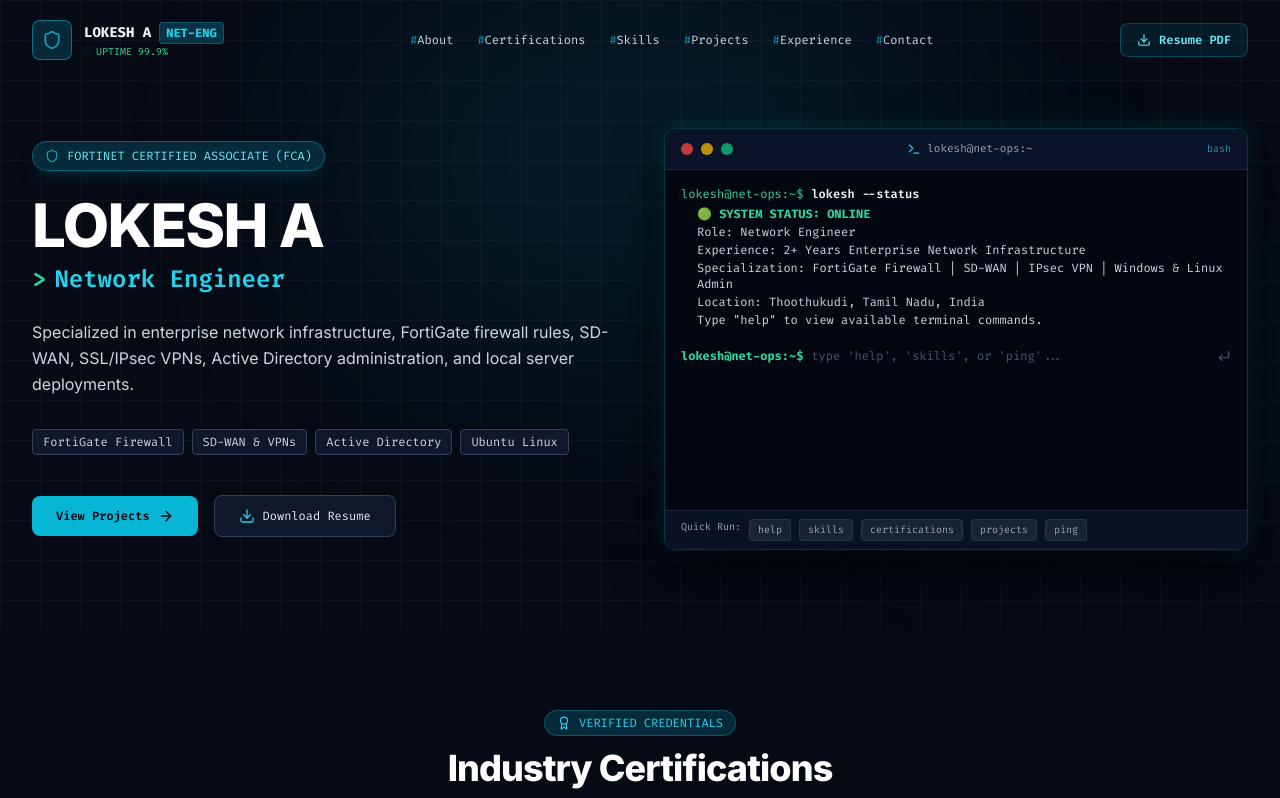
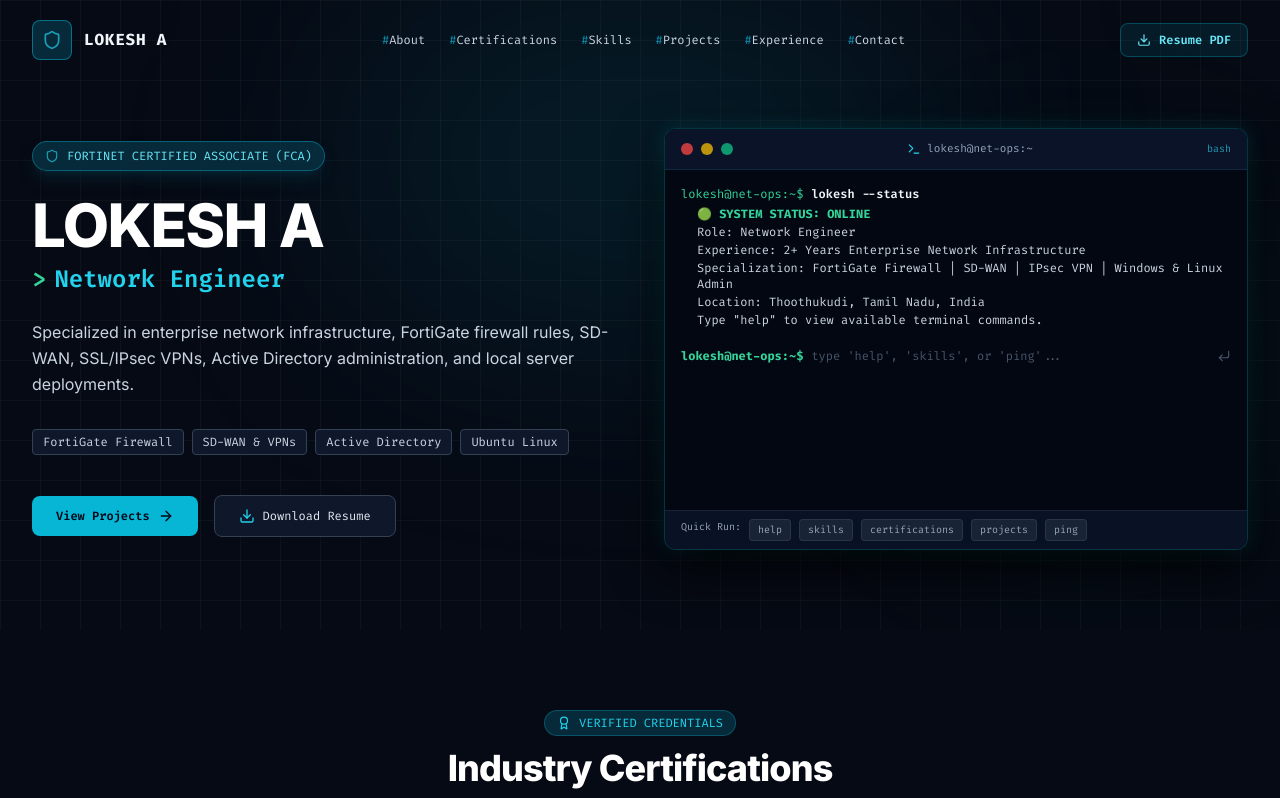
Before and after one commit to LokeshA1903/My-Portfolio, a React (Vite) app: page / in a window 1280 px wide. Shown: the top 798 px of the page. Built offline with nearby package versions, Linux system fonts and the light colour scheme.

Commit message:
Clean top logo to display only LOKESH A

```diff
--- a/src/components/Navbar.jsx
+++ b/src/components/Navbar.jsx
@@ -1,5 +1,5 @@
 import React, { useState, useEffect } from 'react';
-import { Shield, Terminal, Download, Menu, X, Wifi } from 'lucide-react';
+import { Shield, Download, Menu, X } from 'lucide-react';
 import { personalInfo } from '../data/portfolioData';
 
 export default function Navbar() {
@@ -38,15 +38,8 @@
               <Shield className="w-5 h-5 animate-pulse" />
             </div>
             <div>
-              <div className="font-mono text-sm font-bold text-slate-100 flex items-center gap-2">
-                <span>LOKESH A</span>
-                <span className="text-xs px-1.5 py-0.5 rounded bg-cyan-950 text-cyan-400 border border-cyan-800/80 font-mono">
-                  NET-ENG
-                </span>
-              </div>
-              <div className="flex items-center gap-1.5 text-[10px] font-mono text-emerald-400">
-                <span className="w-1.5 h-1.5 rounded-full bg-emerald-400 animate-ping" />
-                <span>UPTIME {personalInfo.uptime}</span>
+              <div className="font-mono text-base font-bold text-slate-100 tracking-wider">
+                LOKESH A
               </div>
             </div>
           </a>
```
